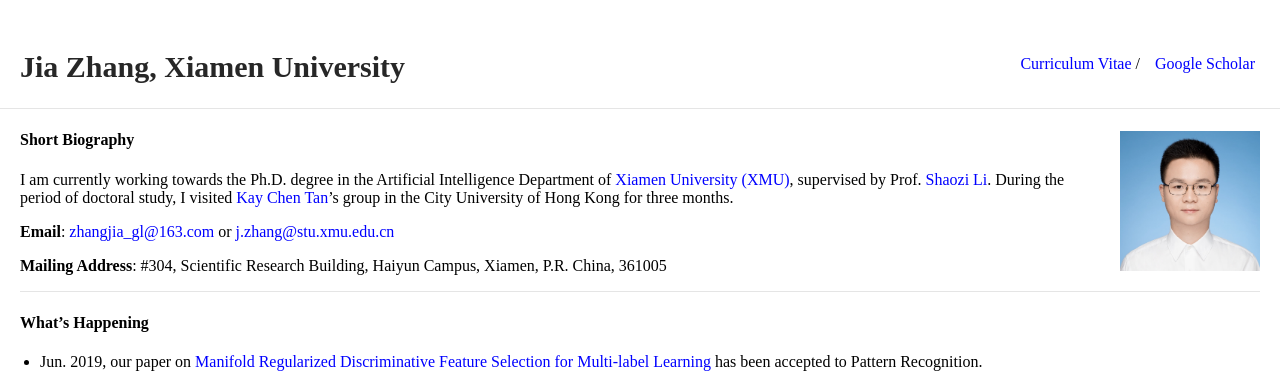
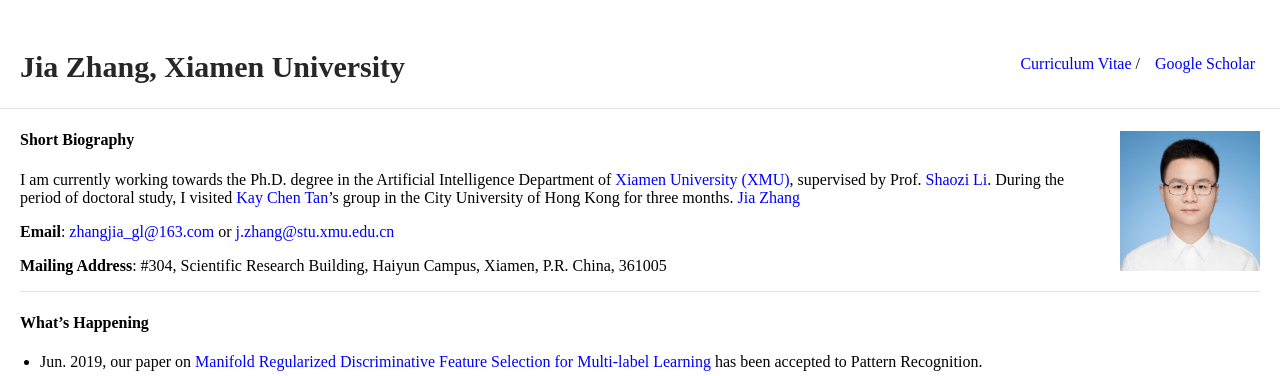
Before and after one commit to jiazhang-ml/jiazhang-ml.github.io, a Jekyll site: the page built from index.md, in a window 1280 px wide. Shown: the top 376 px of the page. Built offline with Jekyll 4.4.1, drawn with Linux system fonts in a browser that asks for light colours.

Commit message:
Update index.md

```diff
--- a/index.md
+++ b/index.md
@@ -6,7 +6,7 @@ layout: default
 
 #### Short Biography
 
-I am currently working towards the Ph.D. degree in the Artificial Intelligence Department of [Xiamen University (XMU)](https://www.xmu.edu.cn/), supervised by Prof. [Shaozi Li](http://imt.xmu.edu.cn/szdw.html). During the period of doctoral study, I visited [Kay Chen Tan](http://www.cityu.edu.hk/stfprofile/kaytan.htm)'s group in the City University of Hong Kong for three months.
+I am currently working towards the Ph.D. degree in the Artificial Intelligence Department of [Xiamen University (XMU)](https://www.xmu.edu.cn/), supervised by Prof. [Shaozi Li](http://imt.xmu.edu.cn/szdw.html). During the period of doctoral study, I visited [Kay Chen Tan](http://www.cityu.edu.hk/stfprofile/kaytan.htm)'s group in the City University of Hong Kong for three months. [Jia Zhang](jiazhang-ml.pub)
 
 **Email**: [zhangjia_gl@163.com](mailto:zhangjia_gl@163.com) or [j.zhang@stu.xmu.edu.cn](mailto:j.zhang@stu.xmu.edu.cn)
 
```
